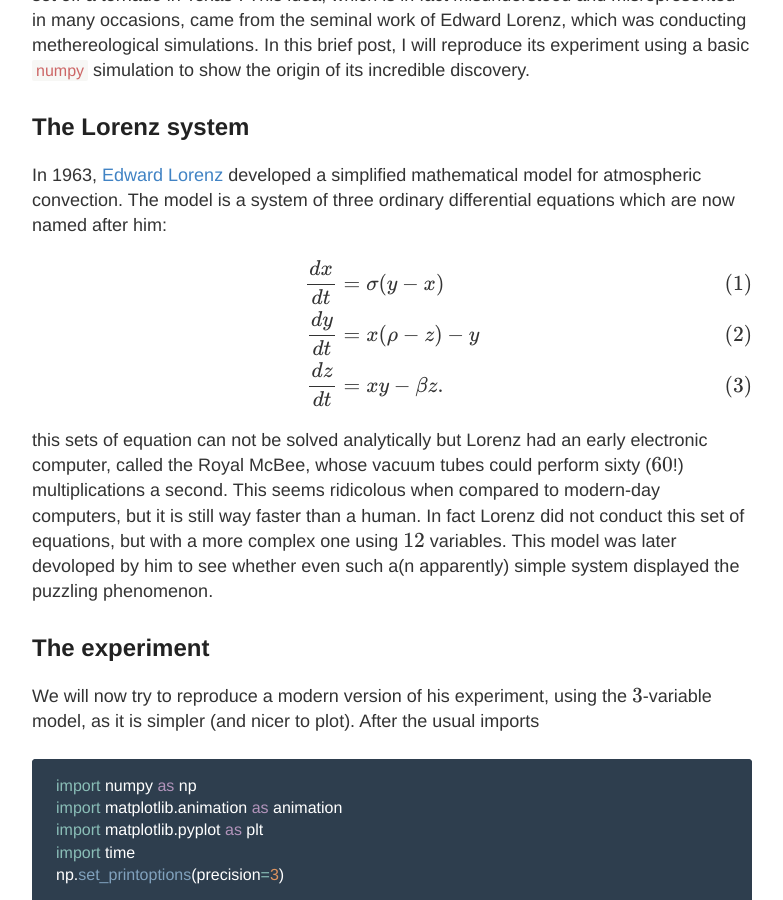
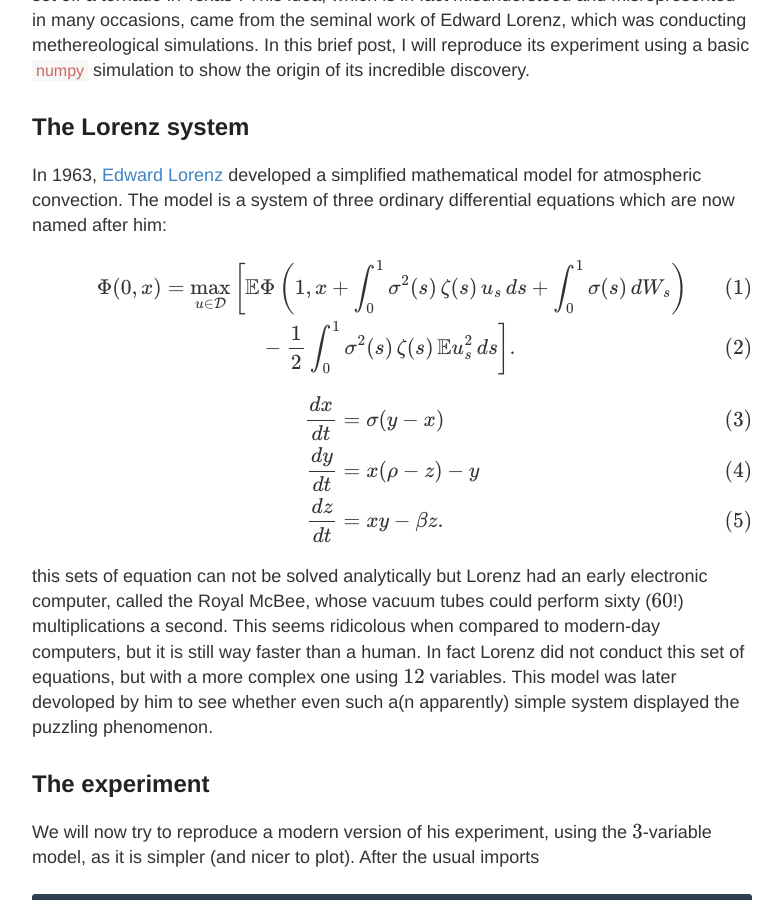
Before and after one commit to verzep/verzep.github.io, a Jekyll site: the page built from _posts/2021-02-21-Buttefly-Effect.md, in a window 1280 px wide and 900 px high, scrolled down 335 px. Shown: the whole window, without its empty margins (248-1031 px from the left). Built offline with Jekyll 4.4.1, drawn with Linux system fonts in a browser that asks for light colours; formulas are drawn with MathJax 3.

Commit message:
Update 2021-02-21-Buttefly-Effect.md

```diff
--- a/_posts/2021-02-21-Buttefly-Effect.md
+++ b/_posts/2021-02-21-Buttefly-Effect.md
@@ -17,6 +17,19 @@ In this brief post, I will reproduce its experiment using a basic `numpy` simula
 ## The Lorenz system
 
 In 1963, [Edward Lorenz](https://en.wikipedia.org/wiki/Edward_Norton_Lorenz) developed a simplified mathematical model for atmospheric convection. The model is a system of three ordinary differential equations which are now named after him:
+
+$$
+\begin{align}
+    \Phi(0,x) = \max_{u \in \mathcal{D}} \bigg[
+        \mathbb{E} & \Phi\left(1,
+        x + \int_0^1 \sigma^2(s) \, \zeta(s) \, u_s \, ds
+        + \int_0^1 \sigma(s) \, dW_s
+    \right) \\
+        &- \frac{1}{2} \int_0^1 \sigma^2(s) \, \zeta(s) \,
+        \mathbb{E} u_s^2  \, ds
+    \bigg].
+\end{align}
+$$
 
 $$
 \begin{align}
```
